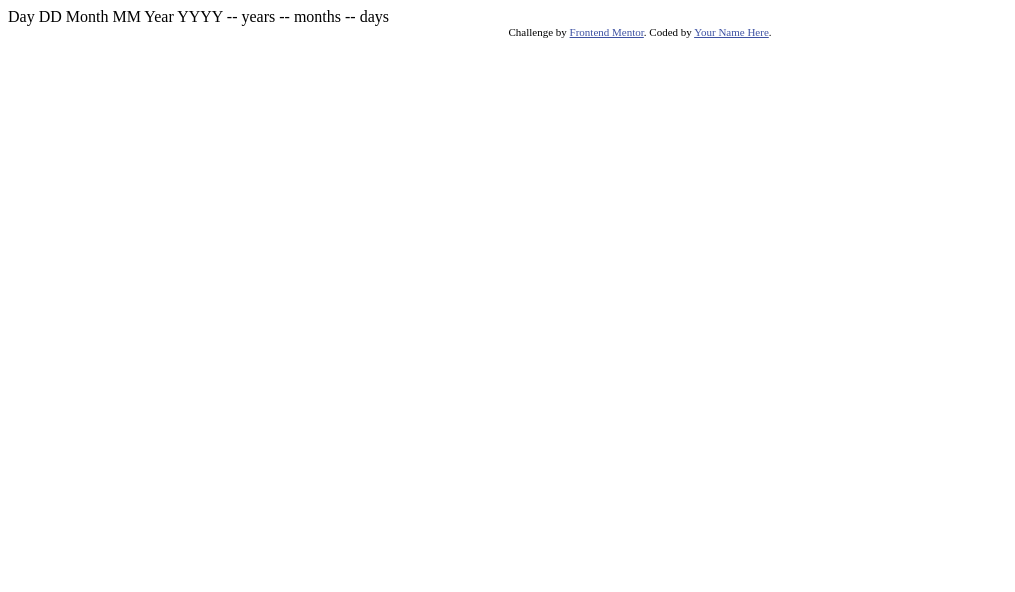
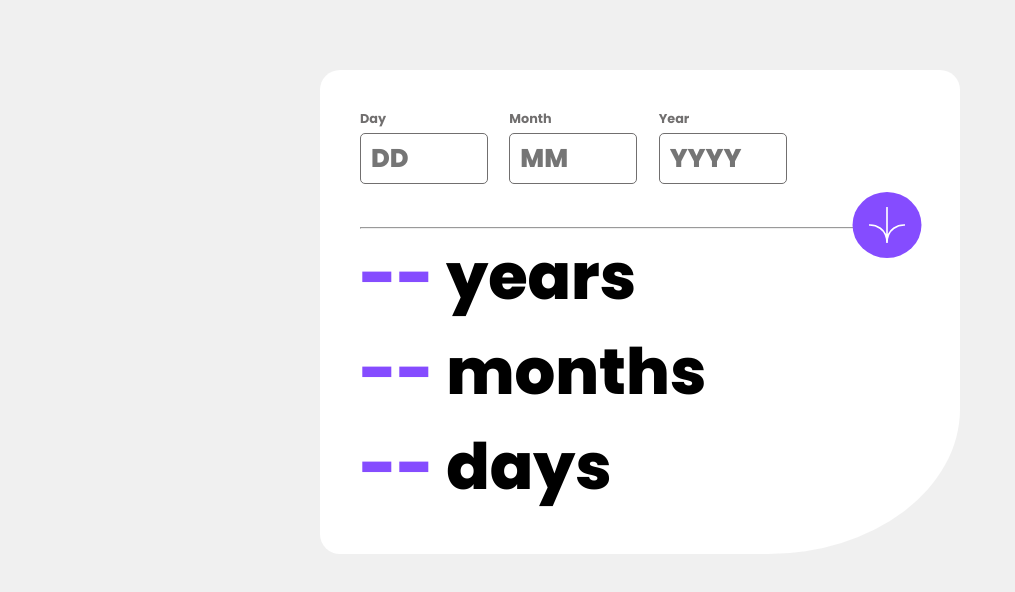
Before and after one commit to cristianccgg/Age-calculator-app-main, a plain HTML site: page index.html in a window 1280 px wide. Shown: the whole page, without its empty margins (0-1015 px from the left). Drawn offline with Linux system fonts and the light colour scheme.

Commit message:
Javascript updated

```diff
--- a/index.html
+++ b/index.html
@@ -5,6 +5,10 @@
   <meta name="viewport" content="width=device-width, initial-scale=1.0"> <!-- displays site properly based on user's device -->
 
   <link rel="icon" type="image/png" sizes="32x32" href="./assets/images/favicon-32x32.png">
+  <link rel="stylesheet" href="styles.css">
+  <link rel="preconnect" href="https://fonts.googleapis.com">
+<link rel="preconnect" href="https://fonts.gstatic.com" crossorigin>
+<link href="https://fonts.googleapis.com/css2?family=Hanken+Grotesk:ital,wght@0,100..900;1,100..900&family=Josefin+Sans:ital,wght@0,100..700;1,100..700&family=Manrope:wght@200..800&family=Overpass:ital,wght@0,100..900;1,100..900&family=Poppins:ital,wght@0,100;0,200;0,300;0,400;0,500;0,600;0,700;0,800;0,900;1,100;1,200;1,300;1,400;1,500;1,600;1,700;1,800;1,900&family=Roboto:ital,wght@0,100;0,300;0,400;0,500;0,700;0,900;1,100;1,300;1,400;1,500;1,700;1,900&family=Work+Sans:ital,wght@0,100..900;1,100..900&display=swap" rel="stylesheet">
 
   <title>Frontend Mentor | Age calculator app</title>
 
@@ -16,22 +20,47 @@
 </head>
 <body>
 
-  Day
-  DD
+  <main>
+    <div class="main-container">
+      <div class="upper-info">
+        <div class="data-container">
+          <div class="day block">
+            <h1>Day</h1>
+            <input id="day-input" type="text" placeholder="DD"></input>
+            <h2 id="day-error" class="error active">Must be a valid day</h2>
+          </div>
+          <div class="month block">
+            <h1>Month</h1>
+            <input id="month-input" type="text" placeholder="MM"></input>
+            <h2 id="month-error" class="error active">Must be a valid month</h2>
+          </div>
+          <div class="year block">
+            <h1>Year</h1>
+            <input id="year-input" type="text" placeholder="YYYY"></input>
+            <h2 id="year-error" class="error active">Must be a valid year</h2>
+          </div>
 
-  Month
-  MM
 
-  Year
-  YYYY
+      </div>
+        <div class="divission">
+          <hr>
+          <svg class="icon"  xmlns="http://www.w3.org/2000/svg" width="46" height="44" viewBox="0 0 46 44"><g fill="none" stroke="#FFF" stroke-width="2"><path d="M1 22.019C8.333 21.686 23 25.616 23 44M23 44V0M45 22.019C37.667 21.686 23 25.616 23 44"/></g></svg>
+        </div>
 
-  -- years
-  -- months
-  -- days
 
-  <div class="attribution">
-    Challenge by <a href="https://www.frontendmentor.io?ref=challenge" target="_blank">Frontend Mentor</a>.
-    Coded by <a href="#">Your Name Here</a>.
-  </div>
+      </div>
+      <div class="results-div">
+        <div class="years-result"><span id="year-result" ></span> years</div>
+        <div class="months-result"><span  id="month-result"></span> months</div>
+        <div class="days-result"><span  id="day-result"></span> days</div>
+      </div>
+    </div>
+
+    <!-- <div class="attribution">
+      Challenge by <a href="https://www.frontendmentor.io?ref=challenge" target="_blank">Frontend Mentor</a>.
+      Coded by <a href="#">Your Name Here</a>. -->
+    </div>
+  </main>
+  <script src="main.js"></script>
 </body>
 </html>
--- /dev/null
+++ b/main.js
@@ -0,0 +1,82 @@
+const dayInput = document.getElementById("day-input");
+const monthInput = document.getElementById("month-input");
+const yearInput = document.getElementById("year-input");
+const yearResult = document.getElementById("year-result");
+const monthResult = document.getElementById("month-result");
+const dayResult = document.getElementById("day-result");
+const dayError = document.getElementById("day-error");
+const monthError = document.getElementById("month-error");
+const yearError = document.getElementById("year-error");
+
+const calculateDifferences = () => {
+  const currentDate = new Date();
+  const currentYear = currentDate.getFullYear();
+  const currentMonth = currentDate.getMonth() + 1;
+  const currentDay = currentDate.getDate();
+
+  const day = parseInt(dayInput.value);
+  const month = parseInt(monthInput.value);
+  const year = parseInt(yearInput.value);
+
+  if (!isNaN(day) && !isNaN(month) && !isNaN(year)) {
+    let yearDiff = currentYear - year;
+    let monthDiff = currentMonth - month;
+    let dayDiff = currentDay - day;
+
+    if (dayDiff < 0) {
+      monthDiff--;
+      dayDiff += new Date(currentYear, currentMonth - 1, 0).getDate();
+    }
+
+    if (monthDiff < 0) {
+      yearDiff--;
+      monthDiff += 12;
+    }
+
+    yearResult.innerText = yearDiff;
+    monthResult.innerText = monthDiff;
+    dayResult.innerText = dayDiff;
+  } else {
+    yearResult.innerText = "--";
+    monthResult.innerText = "--";
+    dayResult.innerText = "--";
+  }
+};
+
+const validateInputs = () => {
+  const currentDate = new Date();
+  const currentYear = currentDate.getFullYear();
+
+  const day = parseInt(dayInput.value);
+  const month = parseInt(monthInput.value);
+  const year = parseInt(yearInput.value);
+
+  const isDayValid = !isNaN(day) && day >= 1 && day <= 31;
+  const isMonthValid = !isNaN(month) && month >= 1 && month <= 12;
+  const isYearValid = !isNaN(year) && year <= currentYear;
+
+  dayError.classList.toggle("active", !isDayValid);
+  monthError.classList.toggle("active", !isMonthValid);
+  yearError.classList.toggle("active", !isYearValid);
+
+  if (isDayValid) {
+    dayError.classList.remove("active");
+  }
+  if (isMonthValid) {
+    monthError.classList.remove("active");
+  }
+  if (isYearValid) {
+    yearError.classList.remove("active");
+  }
+};
+
+const ageCalc = () => {
+  validateInputs();
+  calculateDifferences();
+};
+
+dayInput.addEventListener("input", ageCalc);
+monthInput.addEventListener("input", ageCalc);
+yearInput.addEventListener("input", ageCalc);
+
+ageCalc();
--- /dev/null
+++ b/styles.css
@@ -0,0 +1,192 @@
+*,
+*::after,
+*::before {
+  box-sizing: border-box;
+  margin: 0;
+  padding: 0;
+  font-family: "Poppins", sans-serif;
+}
+
+:root {
+  /* ### Primary */
+
+  --Purple: hsl(259, 100%, 65%);
+  --Light-red: hsl(0, 100%, 67%);
+
+  /* ### Neutral */
+
+  --White: hsl(0, 0%, 100%);
+  --Off-white: hsl(0, 0%, 94%);
+  --Light-grey: hsl(0, 0%, 86%);
+  --Smokey-grey: hsl(0, 1%, 44%);
+  --Off-black: hsl(0, 0%, 8%);
+}
+
+main {
+  height: 100vh;
+  background-color: var(--Off-white);
+  padding: 70px 10px;
+}
+
+.main-container {
+  display: flex;
+  flex-direction: column;
+  padding: 40px 20px;
+  background-color: var(--White);
+  border-radius: 20px 20px 100px 20px;
+}
+
+.data-container {
+  display: flex;
+}
+
+.block {
+  width: 100%;
+  display: flex;
+  flex-direction: column;
+  justify-content: space-between;
+}
+
+h1 {
+  font-size: 3vw;
+  color: var(--Smokey-grey);
+  margin-bottom: 5px;
+}
+
+h2 {
+  font-size: 2vw;
+  color: var(--Light-red);
+  font-weight: 400;
+  margin-top: 5px;
+}
+
+input {
+  width: 23vw;
+  padding: 10px;
+  border-radius: 5px;
+  font-weight: 800;
+  font-size: 5vw;
+  border: 1px solid var(--Smokey-grey);
+}
+
+.divission {
+  position: relative;
+  margin-top: 60px;
+  margin-bottom: 40px;
+}
+
+hr {
+  top: calc(50% - 50px / 2);
+  left: calc(50% - 50px / 2);
+}
+
+.icon {
+  background-color: var(--Purple);
+  padding: 10px;
+  border-radius: 50%;
+  transform: scale(1.5);
+  position: absolute;
+  top: calc(50% - 50px / 2);
+  left: calc(50% - 50px / 2);
+}
+
+.results-div {
+  display: flex;
+  flex-direction: column;
+  font-size: 12vw;
+  font-weight: 800;
+}
+
+span {
+  color: var(--Purple);
+}
+
+.active {
+  visibility: hidden;
+}
+
+.date-error-color {
+  color: var(--Light-red);
+}
+
+@media screen and (min-width: 550px) {
+  main {
+    display: flex;
+    height: 100vh;
+    background-color: var(--Off-white);
+    align-content: center;
+    justify-content: center;
+  }
+
+  .main-container {
+    display: flex;
+    flex-direction: column;
+    padding: 40px 40px;
+    background-color: var(--White);
+    border-radius: 20px 20px 30% 20px;
+    width: 50vw;
+    height: fit-content;
+  }
+
+  .data-container {
+    display: flex;
+    width: 80%;
+  }
+
+  .block {
+    width: 15vw;
+    display: flex;
+    flex-direction: column;
+    justify-content: space-between;
+    height: fit-content;
+  }
+
+  h1 {
+    font-size: 1vw;
+    color: var(--Smokey-grey);
+  }
+
+  h2 {
+    font-size: 1vw;
+    color: var(--Light-red);
+    font-weight: 400;
+  }
+
+  input {
+    width: 10vw;
+    padding: 5px 10px;
+    border-radius: 5px;
+    font-weight: 800;
+    font-size: 2vw;
+    border: 1px solid var(--Smokey-grey);
+  }
+
+  .divission {
+    width: 90%;
+    position: relative;
+    margin-top: 20px;
+    margin-bottom: 0px;
+  }
+
+  hr {
+    top: calc(50% - 50px / 2);
+    left: calc(50% - 50px / 2);
+  }
+
+  .icon {
+    background-color: var(--Purple);
+    padding: 10px;
+    border-radius: 50%;
+    transform: scale(1.5);
+    position: absolute;
+    top: calc(50% - 50px / 2);
+    left: 100%;
+  }
+
+  .results-div {
+    display: flex;
+    flex-direction: column;
+    font-size: 5vw;
+    font-weight: 800;
+  }
+}
```
